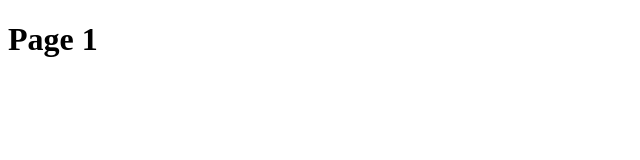
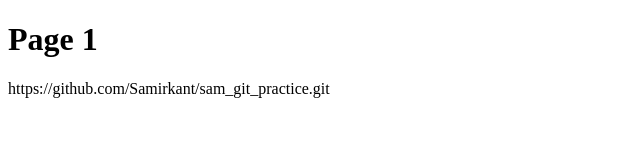
Before and after one commit to Samirkant/sam_git_practice, a plain HTML site: page index.html in a window 1280 px wide. Shown: the whole page, without its empty margins (0-640 px from the left). Drawn offline with Linux system fonts and the light colour scheme.

Commit message:
my 1st page

```diff
--- a/index.html
+++ b/index.html
@@ -7,5 +7,6 @@
 </head>
 <body>
     <h1>Page 1</h1>
+    <p>https://github.com/Samirkant/sam_git_practice.git</p>
 </body>
 </html>
```
